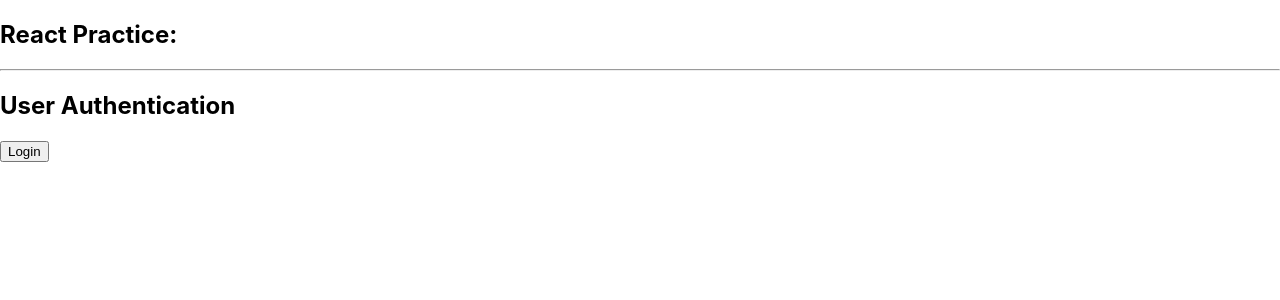
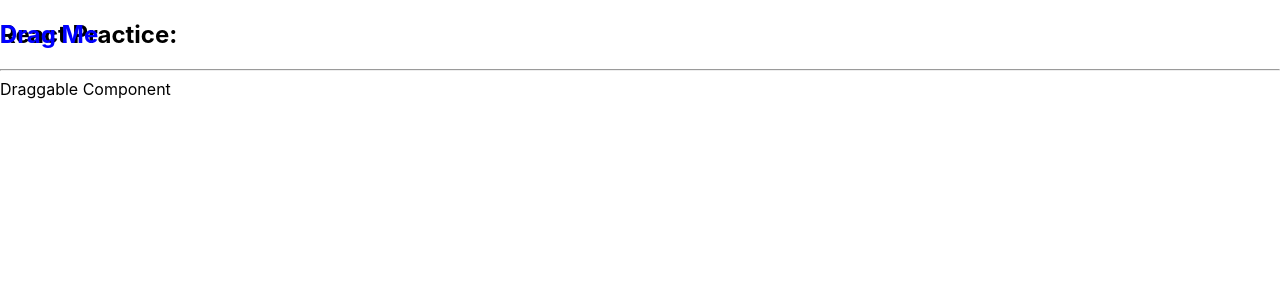
Before and after one commit to tharuAnish/StartCraft, a React (Create React App) app: page / in a window 1280 px wide. Shown: the top 300 px of the page. Built offline with nearby package versions, Linux system fonts and the light colour scheme.

Commit message:
Implemented a draggable component using useReducer

```diff
--- a/src/App.js
+++ b/src/App.js
@@ -27,6 +27,7 @@ import UseReducerToDo from "./Components/22UseReducerToDo"
 import UseReducerPagination from "./Components/23UseReducerPagination"
 import UseContextAuthentication from "./Components/24useContextAuthentication"
 import { AuthProvider } from "./Components/24AuthContext"
+import DraggableCmponent from "./Components/25DraggableCmponent"
 
 export default function App() {
   // const items = ["1Notebook", "2Pen", "3Laptop", "4Book", "5Wallet", "6Keys"]
@@ -35,9 +36,10 @@ export default function App() {
     <div>
       <h2>React Practice:</h2>
       <hr />
-      <AuthProvider>
+      <DraggableCmponent />
+      {/* <AuthProvider>
         <UseContextAuthentication />
-      </AuthProvider>
+      </AuthProvider> */}
       {/* <UseReducerPagination /> */}
       {/* <UseReducerToDo /> */}
       {/* <UseReducerCounter /> */}
--- /dev/null
+++ b/src/Components/25DraggableCmponent.jsx
@@ -0,0 +1,55 @@
+import React, { useReducer, useState } from "react"
+
+function boxReducer(state, action) {
+  switch (action.type) {
+    case "MOVE":
+      return { ...state, left: action.payload.left, top: action.payload.top }
+    default:
+      return state
+  }
+}
+
+const DraggableCmponent = () => {
+  const [boxState, dispatch] = useReducer(boxReducer, { left: 0, top: 0 })
+  const [dragging, setIsDragging] = useState(false)
+  const [initialX, setInitialX] = useState(0)
+  const [initialY, setInitialY] = useState(0)
+
+  const handleMouseDown = (e) => {
+    setIsDragging(true)
+    setInitialX(e.clientX - boxState.left)
+    setInitialY(e.clientY - boxState.top)
+  }
+  const handleMouseUp = (e) => {
+    setIsDragging(false)
+  }
+  const handleMouseMove = (e) => {
+    if (dragging) {
+      const left = e.clientX - initialX
+      const top = e.clientY - initialY
+      dispatch({ type: "MOVE", payload: { left, top } })
+    }
+  }
+
+  return (
+    <div>
+      Draggable Component
+      <h2
+        onMouseDown={handleMouseDown}
+        onMouseUp={handleMouseUp}
+        onMouseMove={handleMouseMove}
+        style={{
+          left: boxState.left,
+          top: boxState.top,
+          position: "absolute",
+          color: "blue",
+          cursor: "pointer",
+        }}
+      >
+        Drag Me
+      </h2>
+    </div>
+  )
+}
+
+export default DraggableCmponent
```
